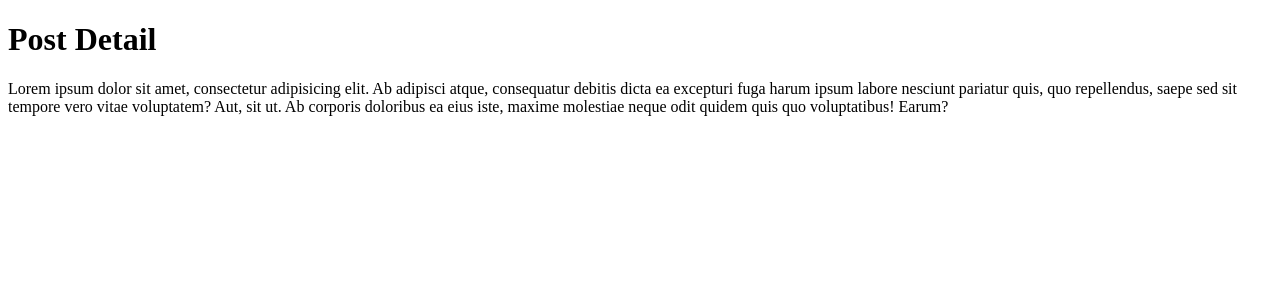
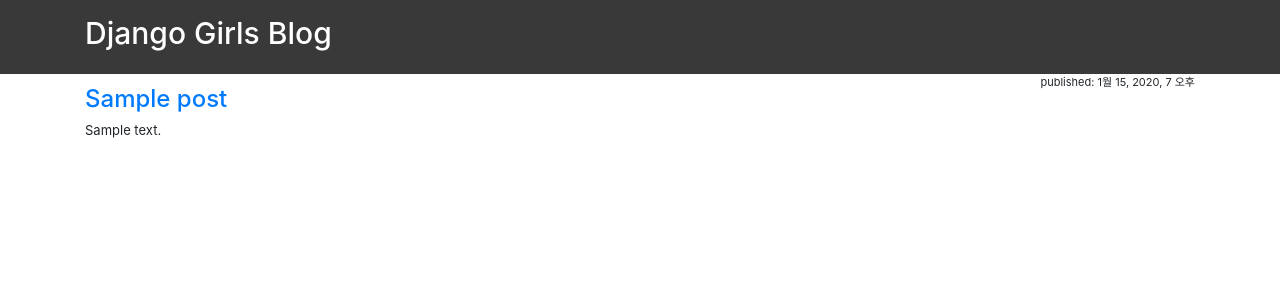
Before and after one commit to KBSure/Djangogirls-Tutorial, a Django app: template django/templates/blog/post_detail.html in a window 1280 px wide. Shown: the top 300 px of the page. Run offline with Django 3.2, Linux system fonts and the light colour scheme; the template is opened without the code that fills it: values that come from a table or form of the project are taken from there, others are empty; tables that the repository leaves empty hold one stand-in row (values such as "Sample post"); some libraries are stand-ins or nearby versions.

Commit message:
post_detail에 동적으로 pk값을 URL을 통해 받을 수 있도록 처리

```diff
--- a/django/blog/urls.py
+++ b/django/blog/urls.py
@@ -1,8 +1,18 @@
-from django.urls import path
+import re
+
+from django.urls import path, re_path
 
 from . import views
 
 urlpatterns = [
     path('', views.post_list),
-    path('detail/', views.post_detail),
+    # path('detail/', views.post_detail),
+
+    # 3/
+    # 43/
+    # 43/asdf/ <--안됨
+    re_path(r'(?P<pk>\d+)/$', views.post_detail),
+    # 숫자가 1개 이상 반복되는 경우를 정규표현식으로 구현하되,
+    # 해당 반복구간을 그룹으로 묶고, 그룹 이름을 'pk'로 지정
+    # re.compile(r'(?P<pk>\d+)')
 ]
--- a/django/templates/blog/post_detail.html
+++ b/django/templates/blog/post_detail.html
@@ -1,3 +1,4 @@
+{%  load static %}
 <!doctype html>
 <html lang="en">
 <head>
@@ -5,10 +6,24 @@
     <meta name="viewport"
           content="width=device-width, user-scalable=no, initial-scale=1.0, maximum-scale=1.0, minimum-scale=1.0">
     <meta http-equiv="X-UA-Compatible" content="ie=edge">
-    <title>Post Detail</title>
+    <title>DjangoGirls Tutorial</title>
+    <link rel="stylesheet" href="{% static '/bootstrap/css/bootstrap.css' %}">
+    <link rel="stylesheet" href="{% static '/css/blog.css' %}">
 </head>
 <body>
-    <h1>Post Detail</h1>
-    <p>Lorem ipsum dolor sit amet, consectetur adipisicing elit. Ab adipisci atque, consequatur debitis dicta ea excepturi fuga harum ipsum labore nesciunt pariatur quis, quo repellendus, saepe sed sit tempore vero vitae voluptatem? Aut, sit ut. Ab corporis doloribus ea eius iste, maxime molestiae neque odit quidem quis quo voluptatibus! Earum?</p>
+    <div class="header">
+        <div class="container">
+            <h1><a href="">Django Girls Blog</a></h1>
+        </div>
+    </div>
+    <div class="container">
+
+        <div class="post">
+            <p class="post-date">published: {{ post.published_date }}</p>
+            <h2 class="post-title"><a href="">{{ post.title }}</a></h2>
+            <p class="post-content">{{ post.content | linebreaksbr }}</p>
+        </div>
+
+    </div>
 </body>
 </html>
```
Also changed, not shown: django/blog/views.py (+13 -3 lines).
